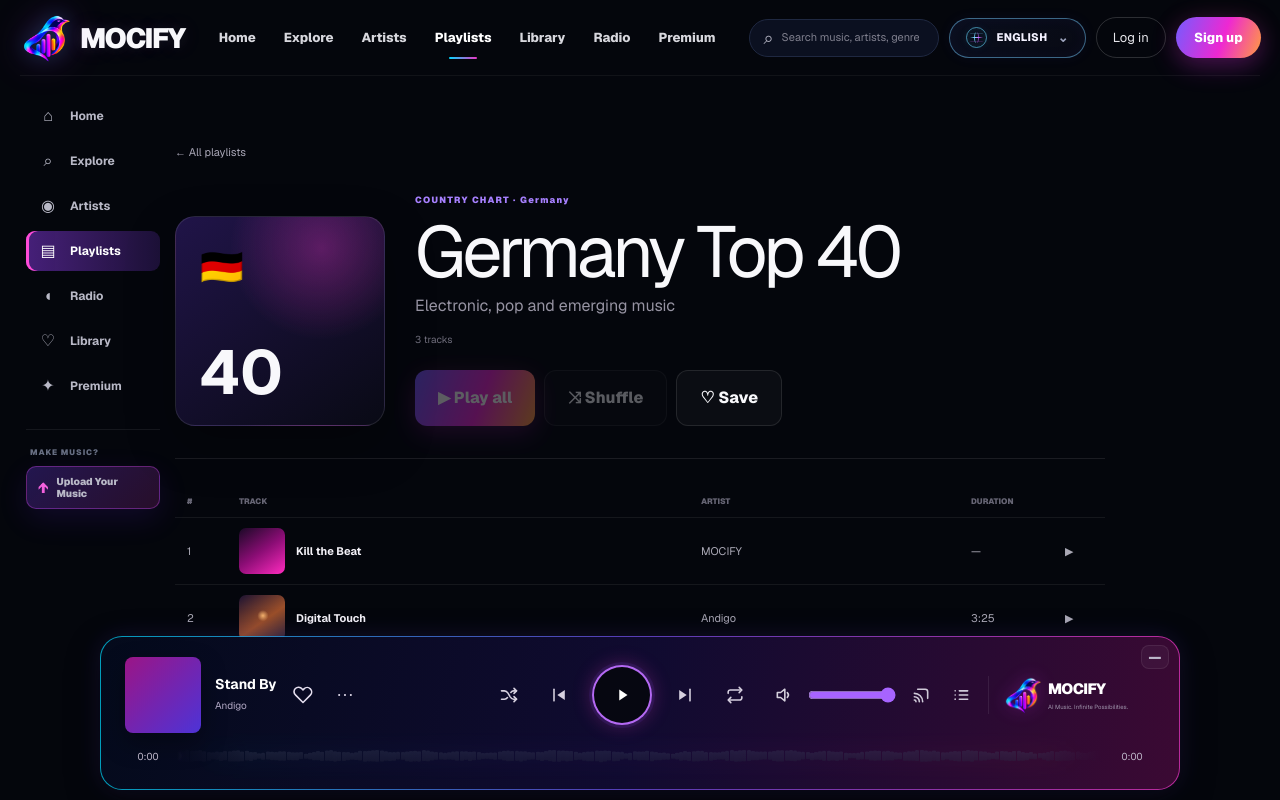
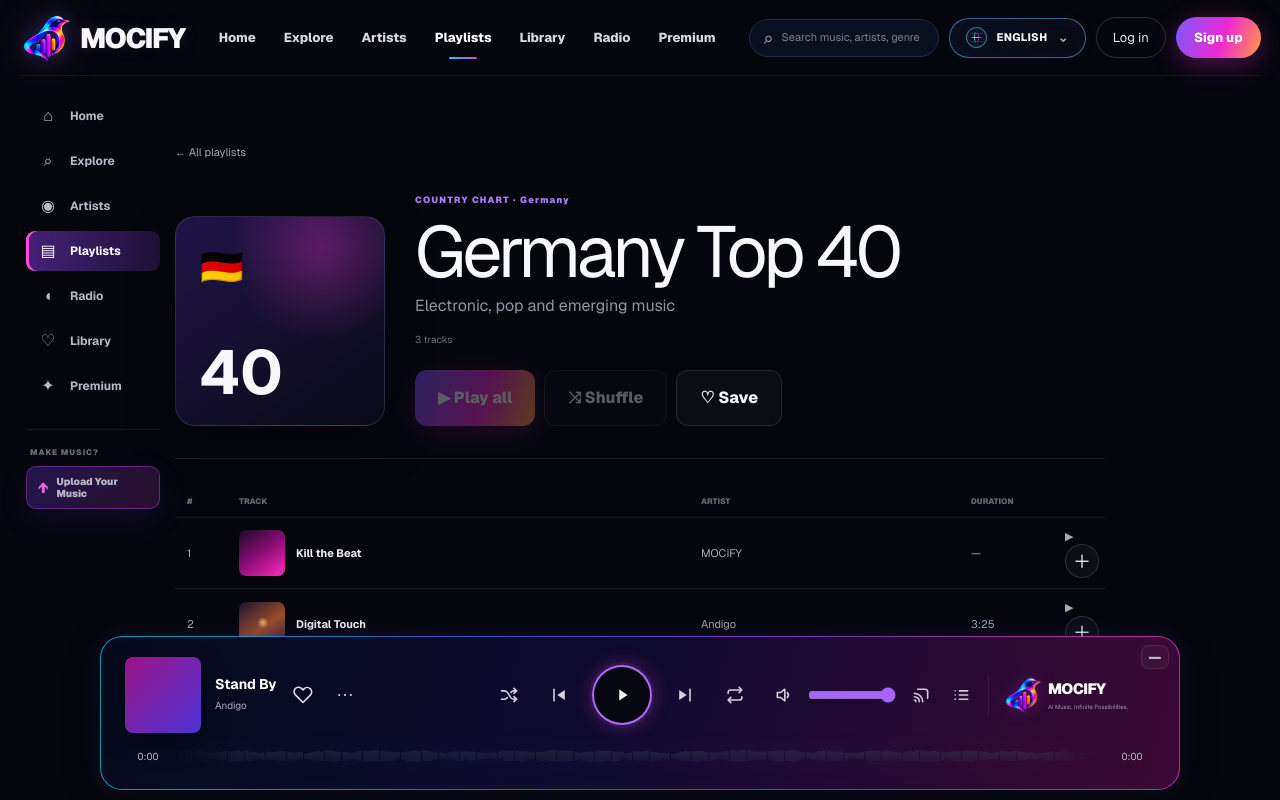
Before and after one commit to psychmedia2026-collab/mocify, a Next.js app: page /playlists/de/top40 in a window 1280 px wide. Shown: the top 800 px of the page. Built offline with nearby package versions, Linux system fonts and the light colour scheme.

Commit message:
Add playlist action to official playlist tracks

```diff
--- a/app/playlists/[country]/[slug]/page.tsx
+++ b/app/playlists/[country]/[slug]/page.tsx
@@ -1,7 +1,7 @@
 "use client";
 import Link from "next/link";
 import {useParams} from "next/navigation";
-import {Shell} from "../../../components";
+import {Shell,AddToPlaylist} from "../../../components";
 import {countryGenreMap,countryPlaylists,genrePlaylists,regionalGenres,releases} from "../../../data";
 import {useListenerPlayer} from "../../../listener-player";
 import {useEffect,useState} from "react";
@@ -39,6 +39,6 @@
  return <Shell active="playlists"><section className="playlist-detail page-wrap">
   <Link className="playlist-back" href="/playlists">← {t.all}</Link>
   <header className="playlist-detail-hero"><div className="playlist-detail-art"><span>{country.flag}</span><b>{chartSize?String(chartSize):"♫"}</b></div><div><small>{chartSize?t.chart:t.playlist} · {countryName}</small><h1>{playlist.title}</h1><p>{playlist.subtitle}</p><span>{tracks.length} {t.tracks}</span><div className="playlist-detail-actions"><button className="m-primary" disabled={!playable.length} onClick={()=>playAll(false)}>▶ {t.play}</button><button className="m-secondary" disabled={playable.length<2} onClick={()=>playAll(true)}>⤨ {t.shuffle}</button><button className="m-secondary" onClick={()=>setSaved(toggleId(SAVED_PLAYLIST_KEY,playlistPath))}>{saved?"♥ "+t.saved:"♡ "+t.save}</button></div></div></header>
-  <div className="playlist-detail-list"><div className="playlist-detail-row head"><span>#</span><span>{t.track}</span><span>{t.artist}</span><span>{t.duration}</span><span></span></div>{tracks.length?tracks.map((track,i)=><button className="playlist-detail-row" key={track.id} onClick={()=>playOne(track.id)}><span>{i+1}</span><span className="detail-track"><i className={track.art}/><b>{track.title}</b></span><span>{track.artist}</span><span>{"duration"in track?track.duration:"—"}</span><span>▶</span></button>):<div className="playlist-detail-empty"><h3>{t.empty}</h3><p>{t.emptyText}</p></div>}</div>
+  <div className="playlist-detail-list"><div className="playlist-detail-row head"><span>#</span><span>{t.track}</span><span>{t.artist}</span><span>{t.duration}</span><span></span></div>{tracks.length?tracks.map((track,i)=><div className="playlist-detail-row" key={track.id}><span>{i+1}</span><button type="button" className="detail-track playlist-detail-track-play" onClick={()=>playOne(track.id)}><i className={track.art}/><b>{track.title}</b></button><span>{track.artist}</span><span>{"duration"in track?track.duration:"—"}</span><span className="playlist-detail-track-actions"><button type="button" className="playlist-detail-play-one" onClick={()=>playOne(track.id)}>▶</button><AddToPlaylist trackId={track.id}/></span></div>):<div className="playlist-detail-empty"><h3>{t.empty}</h3><p>{t.emptyText}</p></div>}</div>
  </section></Shell>
 }
```
